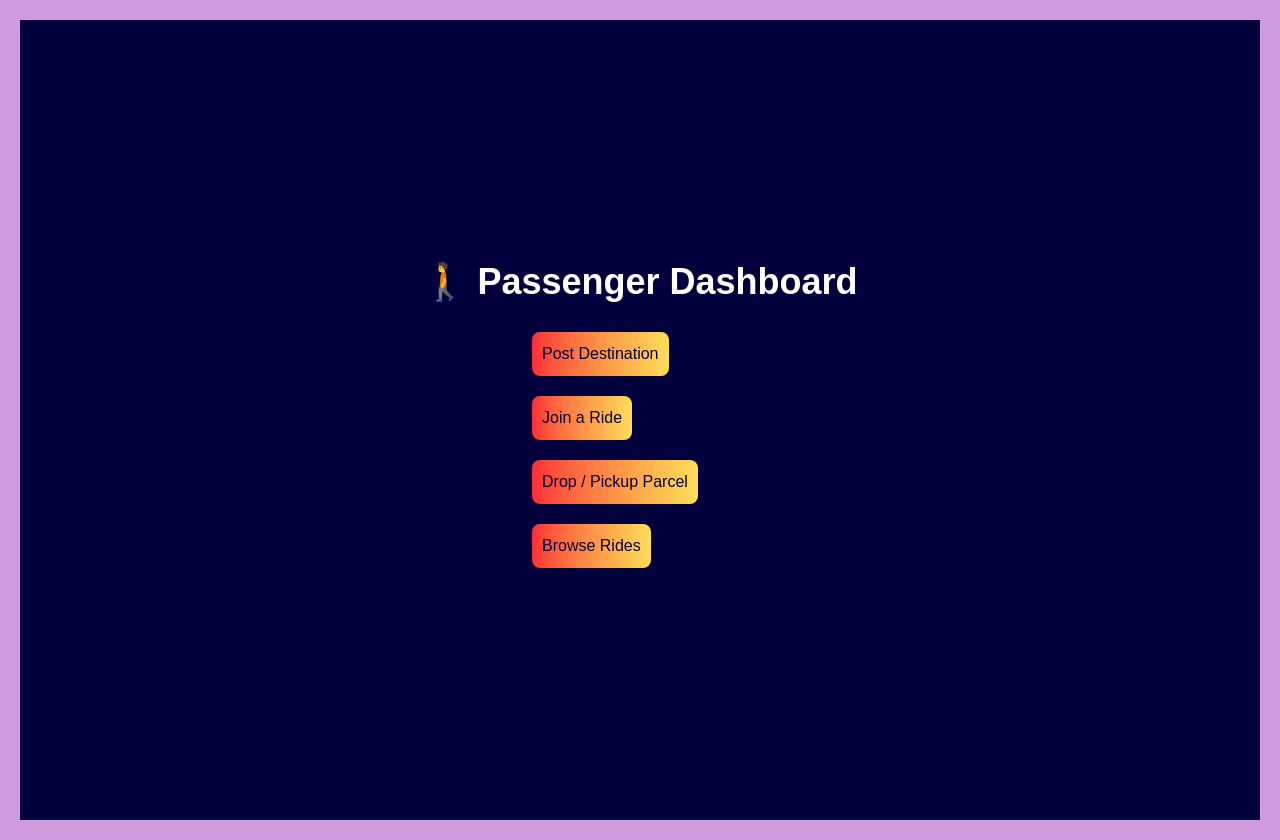
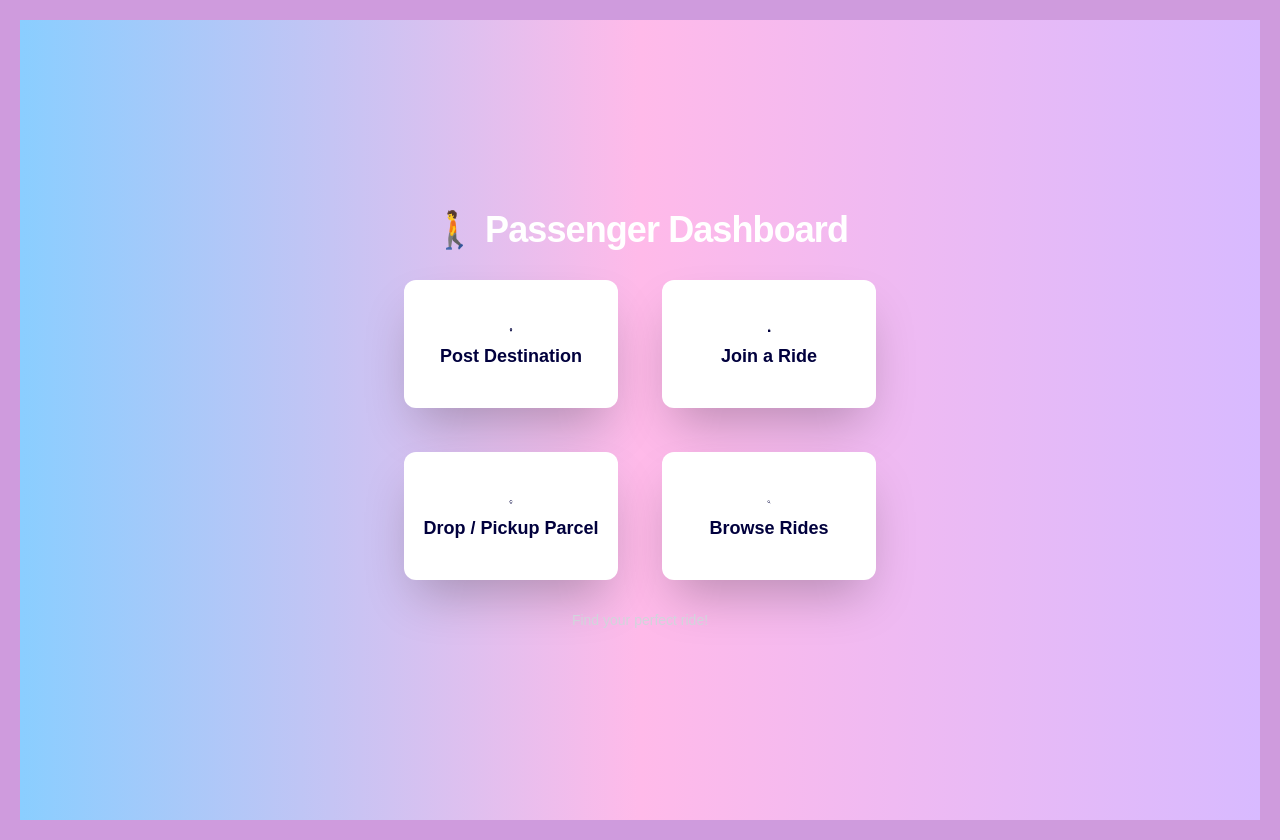
Before and after one commit to ellijane11/DSA-MINI-PROJECT, a Next.js app: page /passenger in a window 1280 px wide. Built offline with nearby package versions, Linux system fonts and the light colour scheme.

Commit message:
Update page.tsx

```diff
--- a/src/app/passenger/page.tsx
+++ b/src/app/passenger/page.tsx
@@ -1,16 +1,74 @@
-import Link from "next/link";
 import React from "react";
 
+// This component uses a 2x2 grid layout with white cards for a clean, driver dashboard-like appearance.
 export default function PassengerDashboard() {
+    // Note: Replaced 'next/link' with standard '<a>' tags for universal compatibility.
     return (
-        <div className="h-screen bg-[#01003d] text-white flex flex-col items-center justify-center">
-            <h1 className="text-4xl font-bold mb-10">🚶 Passenger Dashboard</h1>
-            <div className="flex flex-col space-y-4 w-64">
-                <Link href="/passenger/destination"><button className="py-3 rounded-lg bg-gradient-to-r from-red-500 to-[#ffde59] text-[#01003d]">Post Destination</button></Link>
-                <Link href="/passenger/join-ride"><button className="py-3 rounded-lg bg-gradient-to-r from-red-500 to-[#ffde59] text-[#01003d]">Join a Ride</button></Link>
-                <Link href="/passenger/parcel"><button className="py-3 rounded-lg bg-gradient-to-r from-red-500 to-[#ffde59] text-[#01003d]">Drop / Pickup Parcel</button></Link>
-                <Link href="/passenger/browse"><button className="py-3 rounded-lg bg-gradient-to-r from-red-500 to-[#ffde59] text-[#01003d]">Browse Rides</button></Link>
+        <div className="min-h-screen text-white flex flex-col items-center justify-center"
+             style={{ backgroundImage: "linear-gradient(to right, var(--btn-grad-start), var(--btn-grad-mid), var(--btn-grad-end))",
+             }}>
+            <h1 className="text-4xl font-extrabold mb-10 text-center tracking-tight">
+                🚶 Passenger Dashboard
+            </h1>
+
+            {/* Grid Container for 2x2 layout */}
+            <div className="grid grid-cols-2 gap-6 max-w-lg w-full">
+
+                {/* 1. Post Destination */}
+                <a href="/passenger/destination" className="col-span-1">
+                    <button
+                        // Shared card style for uniform size and aesthetics
+                        className="w-full h-32 py-4 px-3 rounded-xl bg-white text-[#01003d] font-bold text-lg shadow-2xl hover:bg-gray-100 transition duration-200 transform hover:scale-[1.03] flex flex-col items-center justify-center text-center"
+                    >
+                        {/* Icon for Post Destination (Map Pin) */}
+                        <svg xmlns="http://www.w3.org/2000/svg" className="h-6 w-6 mb-2" viewBox="0 0 24 24" fill="currentColor">
+                            <path d="M12 2C8.13 2 5 5.13 5 9c0 5.25 7 13 7 13s7-7.75 7-13c0-3.87-3.13-7-7-7zm0 9.5c-1.38 0-2.5-1.12-2.5-2.5S10.62 6.5 12 6.5s2.5 1.12 2.5 2.5S13.38 11.5 12 11.5z"/>
+                        </svg>
+                        Post Destination
+                    </button>
+                </a>
+
+                {/* 2. Join a Ride */}
+                <a href="/passenger/join-ride" className="col-span-1">
+                    <button
+                        className="w-full h-32 py-4 px-3 rounded-xl bg-white text-[#01003d] font-bold text-lg shadow-2xl hover:bg-gray-100 transition duration-200 transform hover:scale-[1.03] flex flex-col items-center justify-center text-center"
+                    >
+                        {/* Icon for Join a Ride (Shared Trip) */}
+                        <svg xmlns="http://www.w3.org/2000/svg" className="h-6 w-6 mb-2" viewBox="0 0 24 24" fill="currentColor">
+                            <path d="M18 10h-2V7c0-1.66-1.34-3-3-3s-3 1.34-3 3v3H8c-1.1 0-2 .9-2 2v10c0 1.1.9 2 2 2h10c1.1 0 2-.9 2-2V12c0-1.1-.9-2-2-2zM13 7c0-.55.45-1 1-1s1 .45 1 1v3h-2V7z"/>
+                        </svg>
+                        Join a Ride
+                    </button>
+                </a>
+
+                {/* 3. Drop / Pickup Parcel */}
+                <a href="/passenger/parcel" className="col-span-1">
+                    <button
+                        className="w-full h-32 py-4 px-3 rounded-xl bg-white text-[#01003d] font-bold text-lg shadow-2xl hover:bg-gray-100 transition duration-200 transform hover:scale-[1.03] flex flex-col items-center justify-center text-center"
+                    >
+                        {/* Icon for Parcel (Package/Box) */}
+                        <svg xmlns="http://www.w3.org/2000/svg" className="h-6 w-6 mb-2" viewBox="0 0 24 24" fill="currentColor">
+                            <path d="M12 2c-4.97 0-9 4.03-9 9 0 3.84 2.45 7.15 6 8.49V22h6v-2.51c3.55-1.34 6-4.65 6-8.49 0-4.97-4.03-9-9-9zm-1 15.48c-2.81-.72-5-3.35-5-6.48 0-3.87 3.13-7 7-7s7 3.13 7 7c0 3.13-2.19 5.76-5 6.48V13h-4v4.48z"/>
+                        </svg>
+                        Drop / Pickup Parcel
+                    </button>
+                </a>
+
+                {/* 4. Browse Rides */}
+                <a href="/passenger/browse" className="col-span-1">
+                    <button
+                        className="w-full h-32 py-4 px-3 rounded-xl bg-white text-[#01003d] font-bold text-lg shadow-2xl hover:bg-gray-100 transition duration-200 transform hover:scale-[1.03] flex flex-col items-center justify-center text-center"
+                    >
+                        {/* Icon for Browse Rides (Search) */}
+                        <svg xmlns="http://www.w3.org/2000/svg" className="h-6 w-6 mb-2" viewBox="0 0 24 24" fill="currentColor">
+                            <path d="M15.5 14h-.79l-.28-.27C15.41 12.59 16 11.11 16 9.5 16 5.91 13.09 3 9.5 3S3 5.91 3 9.5 5.91 16 9.5 16c1.61 0 3.09-.59 4.23-1.57l.27.28v.79l5 4.99L20.49 19l-4.99-5zm-6 0C7.01 14 5 11.99 5 9.5S7.01 5 9.5 5 14 7.01 14 9.5 11.99 14 9.5 14z"/>
+                        </svg>
+                        Browse Rides
+                    </button>
+                </a>
             </div>
+
+            <p className="mt-8 text-gray-300 text-sm">Find your perfect ride!</p>
         </div>
     );
 }
```
